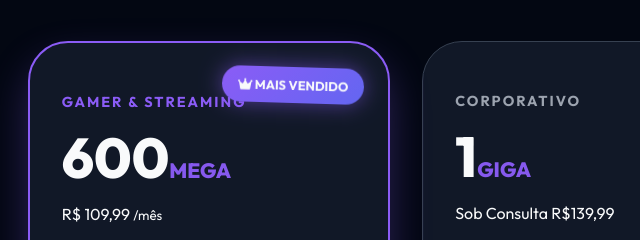
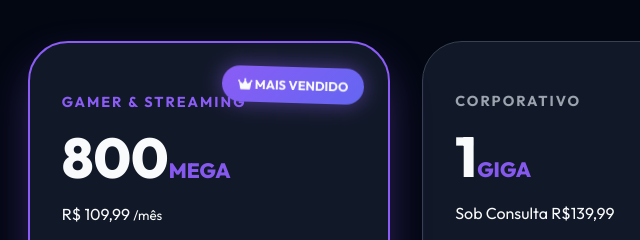
Before and after one commit to Taiferson/BaccaFibra, a plain HTML site: page index.html in a window 1280 px wide. Shown: the part 980-1220 px from the top of the page, 431-1071 px from the left. Drawn offline with nearby package versions, Linux system fonts and the light colour scheme.

Commit message:
Update index.html

```diff
--- a/index.html
+++ b/index.html
@@ -1270,7 +1270,7 @@
                     GAMER & STREAMING
                 </h3>
                 <div class="speed-label">
-                    600<span>MEGA</span>
+                    800<span>MEGA</span>
                 </div>
                 <div class="price-label">
                     R$ 109,99 <small>/mês</small>
```
